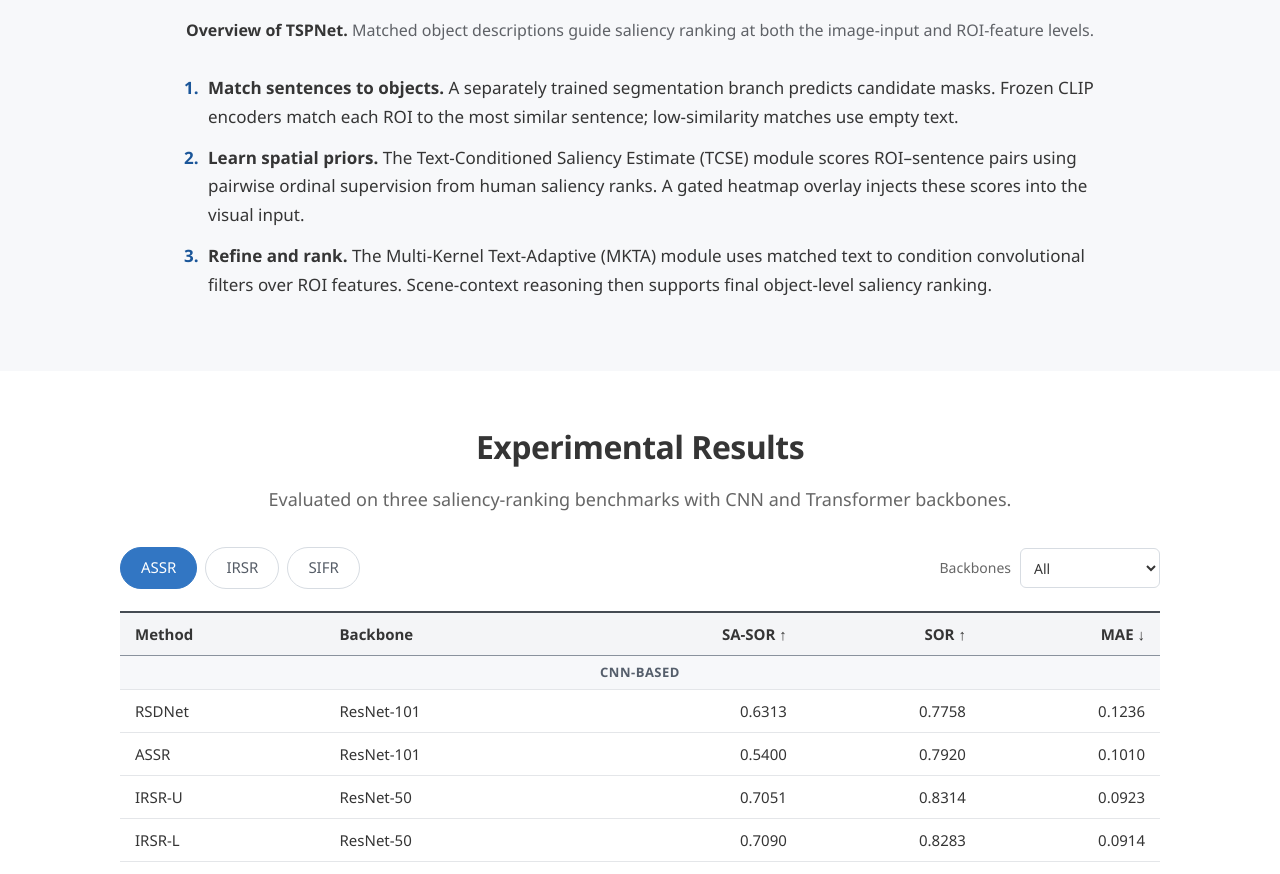
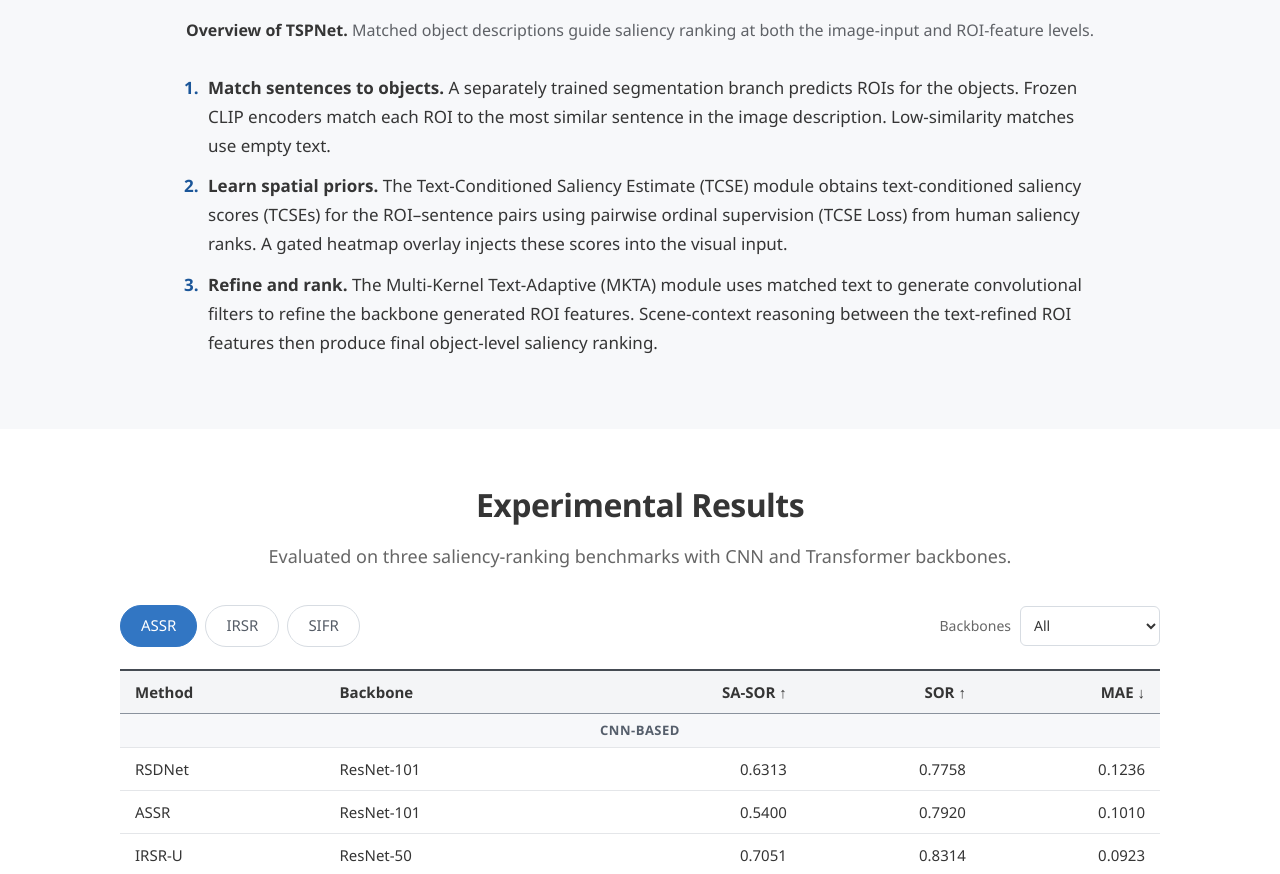
Before and after one commit to zaima14zarnaz/tspnet, a plain HTML site: page docs/index.html in a window 1280 px wide. Shown: the part 2865-3739 px from the top of the page. Drawn offline with Linux system fonts and the light colour scheme.

```diff
--- a/docs/index.html
+++ b/docs/index.html
@@ -98,9 +98,9 @@
           <figcaption><strong>Overview of TSPNet.</strong> Matched object descriptions guide saliency ranking at both the image-input and ROI-feature levels.</figcaption>
         </figure>
         <ol class="method-steps">
-          <li><strong>Match sentences to objects.</strong> A separately trained segmentation branch predicts candidate masks. Frozen CLIP encoders match each ROI to the most similar sentence; low-similarity matches use empty text.</li>
-          <li><strong>Learn spatial priors.</strong> The Text-Conditioned Saliency Estimate (TCSE) module scores ROI–sentence pairs using pairwise ordinal supervision from human saliency ranks. A gated heatmap overlay injects these scores into the visual input.</li>
-          <li><strong>Refine and rank.</strong> The Multi-Kernel Text-Adaptive (MKTA) module uses matched text to condition convolutional filters over ROI features. Scene-context reasoning then supports final object-level saliency ranking.</li>
+          <li><strong>Match sentences to objects.</strong> A separately trained segmentation branch predicts ROIs for the objects. Frozen CLIP encoders match each ROI to the most similar sentence in the image description. Low-similarity matches use empty text.</li>
+          <li><strong>Learn spatial priors.</strong> The Text-Conditioned Saliency Estimate (TCSE) module obtains text-conditioned saliency scores (TCSEs) for the ROI–sentence pairs using pairwise ordinal supervision (TCSE Loss) from human saliency ranks. A gated heatmap overlay injects these scores into the visual input.</li>
+          <li><strong>Refine and rank.</strong> The Multi-Kernel Text-Adaptive (MKTA) module uses matched text to generate convolutional filters to refine the backbone generated ROI features. Scene-context reasoning between the text-refined ROI features then produce final object-level saliency ranking.</li>
         </ol>
       </div>
     </section>
```
